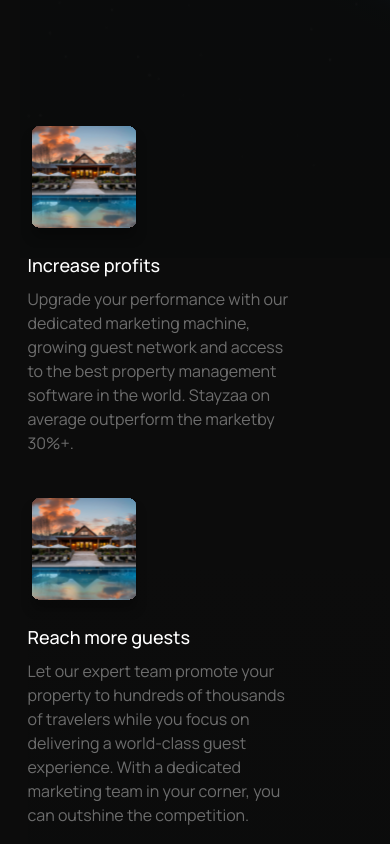
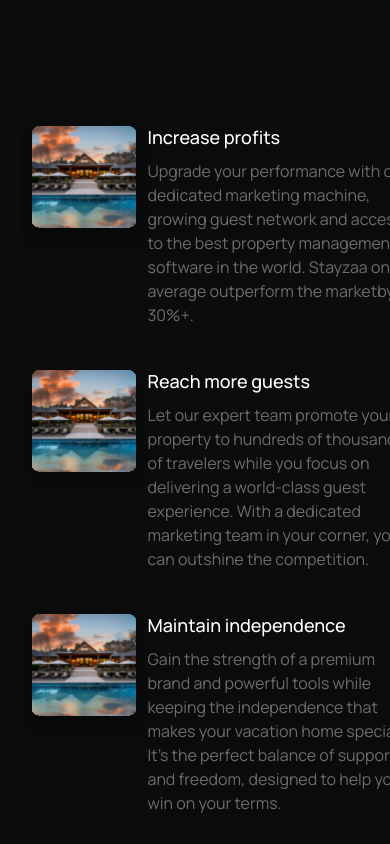
Before and after one commit to Shivam-Batham/stayzaa-page, a React (Vite) app: page / in a window 390 px wide. Shown: the part 820-1664 px from the top of the page. Built offline with nearby package versions, Linux system fonts and the light colour scheme.

Commit message:
section 5

```diff
--- a/src/sections/section1.tsx
+++ b/src/sections/section1.tsx
@@ -147,9 +147,9 @@ export default function Section1() {
 
         {/* section 2 */}
 
-        <div className="relative mx-auto flex flex-col gap-10 px-2 py-10 md:flex-row md:justify-between md:px-16 lg:pb-[120px] lg:pt-0 xl:px-0 font-body">
+        <div className="relative   mx-auto flex flex-col gap-10 px-2 py-10 md:flex-row md:justify-between  lg:pb-[120px] lg:pt-0 xl:px-0 font-body">
           {section1.map((i) => (
-            <div key={i.key} className="md:flex z-50">
+            <div key={i.key} className="flex md:flex md:flex-col lg:flex-row z-50">
               <img
                 src={i.img}
                 alt="Increase profits"
--- a/src/sections/section5.tsx
+++ b/src/sections/section5.tsx
@@ -55,7 +55,7 @@ export default function Section5(){
         </div>
         {/* section 7 */}
         {/* cards */}
-        <div className="flex sm:flex-row flex-col -mt-10 sm:mt-0 items-center gap-5 place-content-center">
+        <div className="flex lg:flex-row flex-col md:flex-col  lg:w-full md:m-auto md:max-w-[395px] lg:max-w-full   -mt-10 sm:mt-0 items-center gap-5 place-content-center">
           {section5.map((card, index) => (
             <div
               key={index}
```
